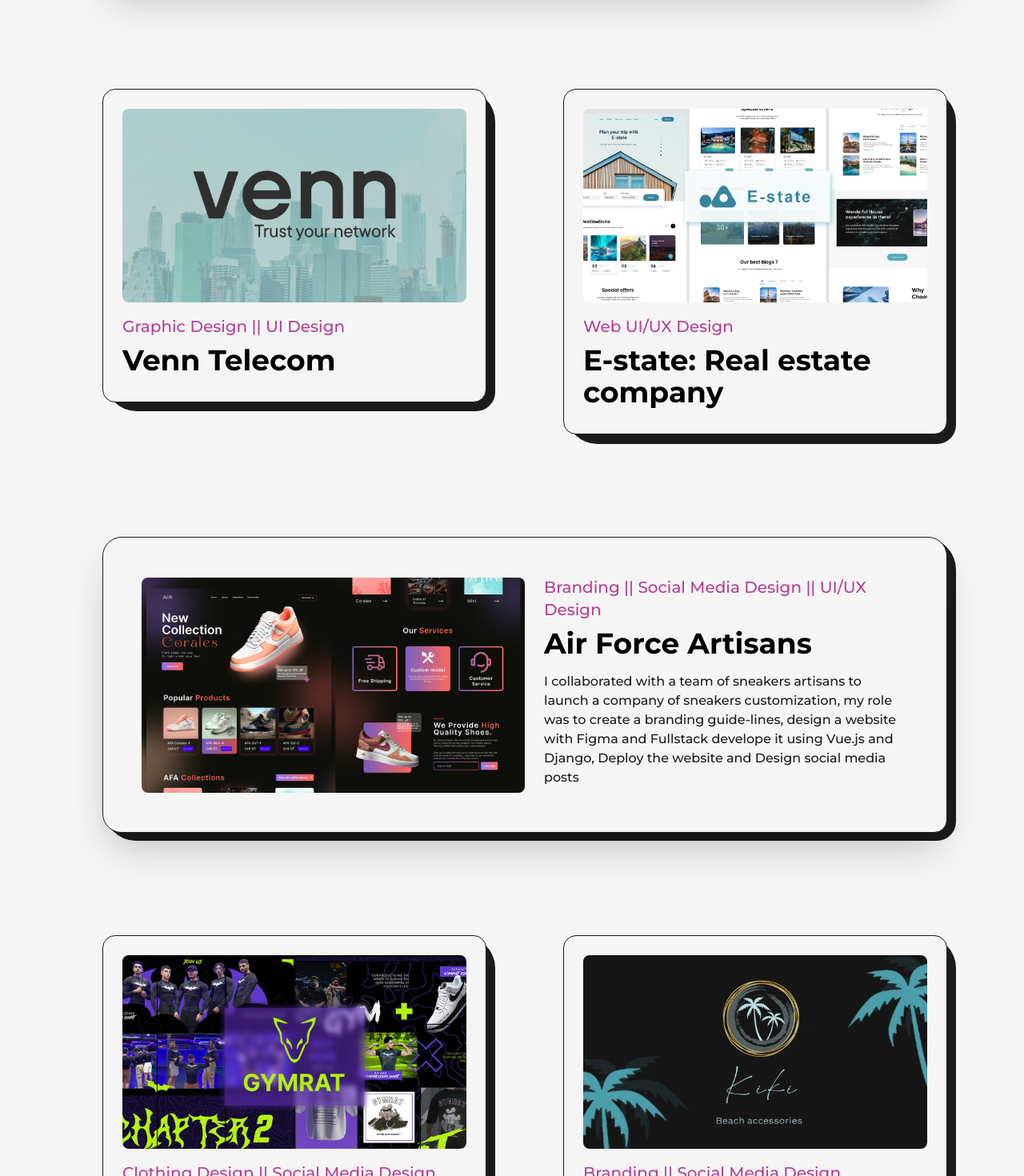
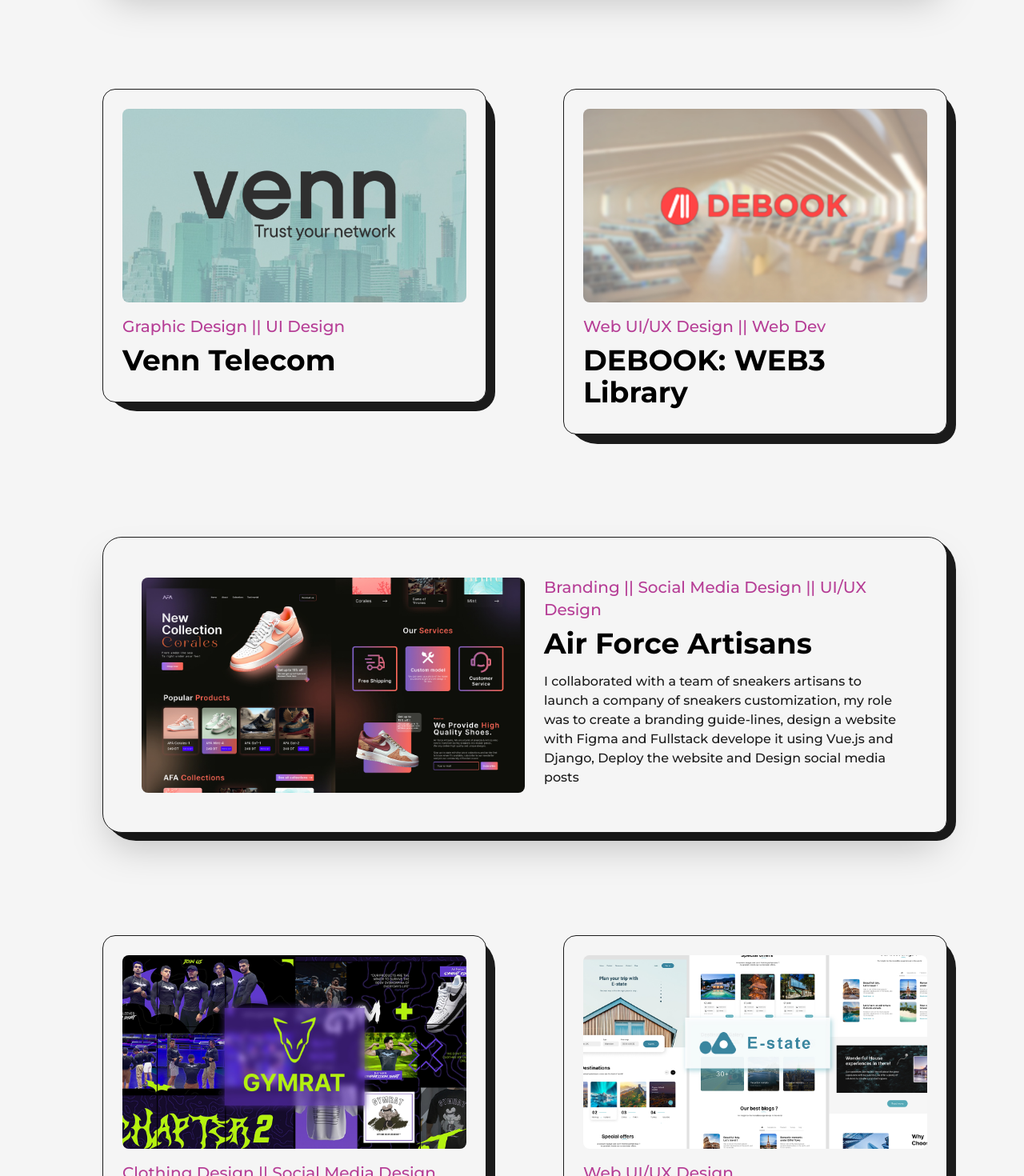
Before and after one commit to JoJoDevAdventure/Joseign, a Next.js app: page /projects in a window 1280 px wide. Shown: the part 980-2450 px from the top of the page at 80% size. Built offline with nearby package versions, Linux system fonts and the light colour scheme.

Commit message:
projects update

```diff
--- a/src/pages/projects/index.js
+++ b/src/pages/projects/index.js
@@ -10,11 +10,11 @@
 import venn from "../../../public/images/projects/Venn.jpg";
 import afa from "../../../public/images/projects/afa.jpg";
 import blonk from "../../../public/images/projects/blonk.jpg";
+import debook from "../../../public/images/projects/debook.jpg";
 import estate from "../../../public/images/projects/estate.jpg";
 import Controller from "../../../public/images/projects/gaming.jpg";
 import gymrat from "../../../public/images/projects/gymrat.jpg";
 import icookpad from "../../../public/images/projects/iCookPad.gif";
-import kiki from "../../../public/images/projects/kiki.jpg";
 import rps from "../../../public/images/projects/rps.gif";
 
 import { useState } from 'react'; // Import useState
@@ -138,10 +138,10 @@
             <div className="col-span-6 sm:col-span-12">
               {" "}
               <Project
-                title="E-state: Real estate company"
-                img={estate}
-                link="https://www.figma.com/file/anzu6Wb4mE0uDlHVu92HKj/E-state?type=design&node-id=192-2455&mode=design&t=fRyXUy2kSaYa4UJ8-11"
-                type="Web UI/UX Design"
+                title="DEBOOK: WEB3 Library"
+                img={debook}
+                link="https://www.figma.com/file/I9d7Ibm6Lz7CfsAZrkHgYe/Debook-WEB3?type=design&node-id=0-1&mode=design&t=pwOo41sAZAb546oh-0"
+                type="Web UI/UX Design || Web Dev"
               />
             </div>
             <div className="col-span-12">
@@ -166,10 +166,10 @@
             <div className="col-span-6 sm:col-span-12">
               {" "}
               <Project
-                title="KiKi: Luxury beach accessories"
-                img={kiki}
-                link="https://www.instagram.com/kikibeach_conceptstore/"
-                type="Branding || Social Media Design"
+                title="E-state: Real estate company"
+                img={estate}
+                link="https://www.figma.com/file/anzu6Wb4mE0uDlHVu92HKj/E-state?type=design&node-id=192-2455&mode=design&t=fRyXUy2kSaYa4UJ8-11"
+                type="Web UI/UX Design"
               />
             </div>
             <div className="col-span-12">
```
Also changed, not shown: public/images/projects/debook.jpg (added).
